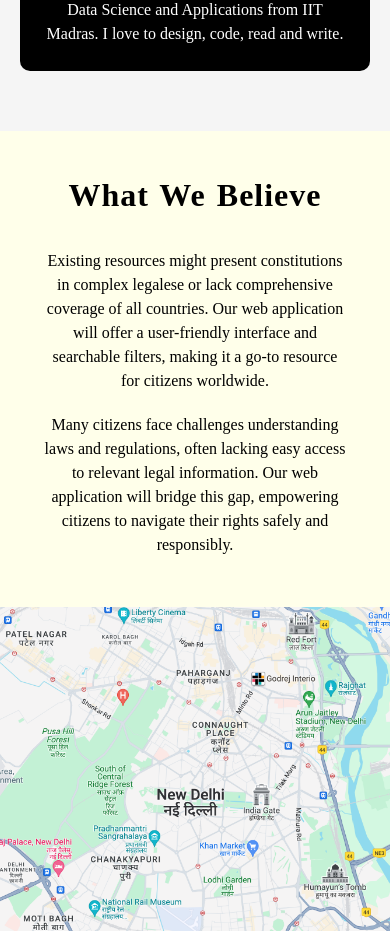
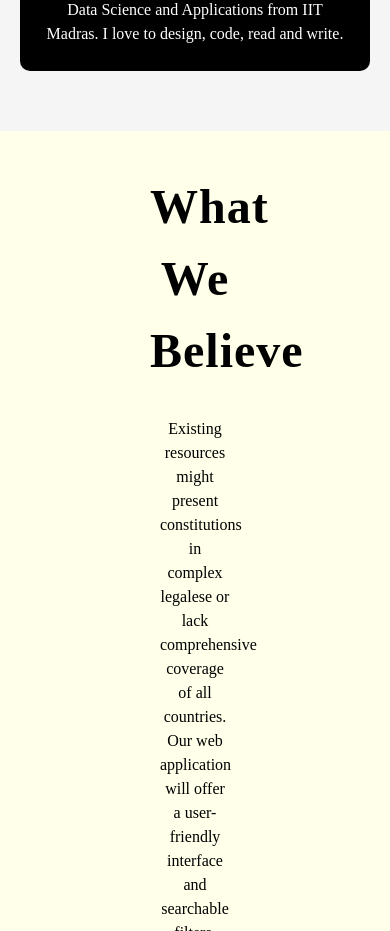
Before and after one commit to SawhneySatvik/LawyerProtocol, a React (Vite) app: page / in a window 390 px wide. Shown: the part 4840-5771 px from the top of the page. Built offline with nearby package versions, Linux system fonts and the light colour scheme.

Commit message:
Update App.css

```diff
--- a/src/App.css
+++ b/src/App.css
@@ -856,25 +856,6 @@ input:focus{
       padding: 5px;
   }
 
-  .believe-container{
-      background-color: #FFFFEA;
-      color: black;
-      padding: 40px 32px;
-      justify-content: center;
-      align-items: center;
-      text-align: center;
-  }
-  .believe-container>h1{
-      padding-bottom: 20px;
-      font-size: 2rem;
-      font-weight: 600;
-      word-spacing: 2px;
-      letter-spacing: 1px;
-  }
-  .believe-container>p{
-      padding: 10px;
-  }
-
   .team-container{
       display: flex;
       flex-direction: column;
```
